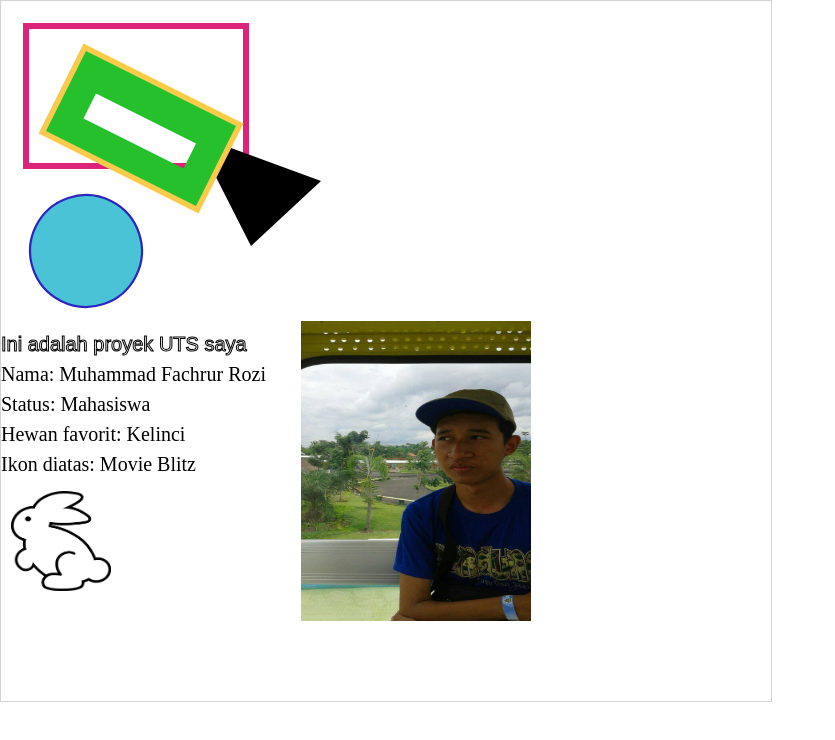
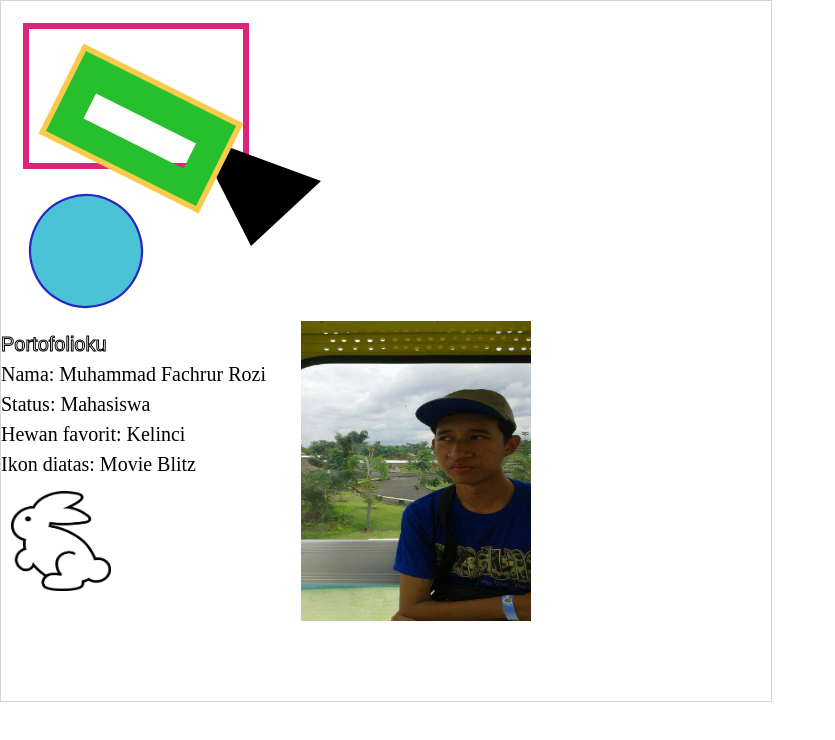
Before and after one commit to rozivector/uts-canvas-html5, a plain HTML site: page index.html in a window 1280 px wide. Shown: the whole page, without its empty margins (0-835 px from the left). Drawn offline with Linux system fonts and the light colour scheme.

Commit message:
Update index.html

```diff
--- a/index.html
+++ b/index.html
@@ -30,7 +30,7 @@
 
 		//text dan gambar
 		context.font = "20px Arial";
-		context.strokeText("Ini adalah proyek UTS saya", 0, 350);
+		context.strokeText("Portofolioku", 0, 350);
 		context.font = "20px Times New Roman";
 		context.fillText("Nama: Muhammad Fachrur Rozi", 0, 380);
 		context.fillText("Status: Mahasiswa", 0, 410);
```
